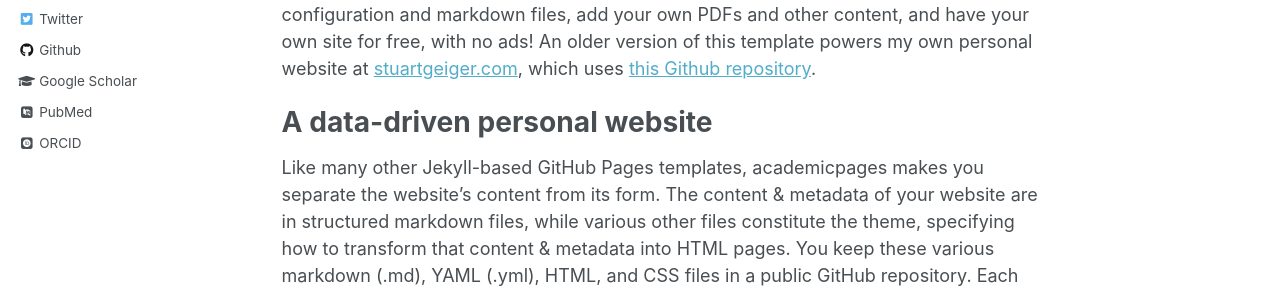
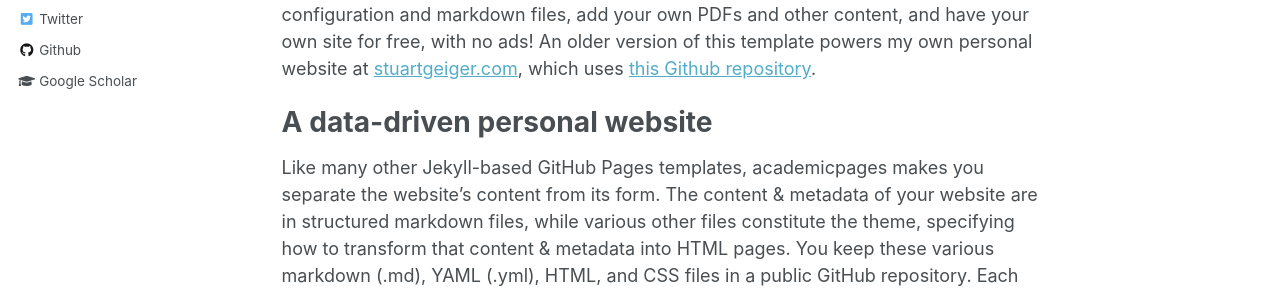
Before and after one commit to AbdulrazzakTamim/abdulrazzaktamim.github.io, a Jekyll site: the page built from _pages/about.md, in a window 1280 px wide. Shown: the part 376-669 px from the top of the page. Built offline with Jekyll 4.4.1, drawn with Linux system fonts in a browser that asks for light colours; some web fonts are replaced.

Commit message:
Update _config.yml

```diff
--- a/_config.yml
+++ b/_config.yml
@@ -85,8 +85,7 @@
   bio              : "Your biography for the left-hand sidebar"
   location         : "Location"
   employer         :
-  pubmed           : "https://www.ncbi.nlm.nih.gov/pubmed/?term=john+snow"
-  googlescholar    : "http://yourfullgooglescholarurl.com"
+  googlescholar    : "https://scholar.google.com/citations?user=5ClPY7gAAAAJ&hl=en"
   email            :
   researchgate     :  # example: "https://www.researchgate.net/profile/yourprofile"
   uri              :
@@ -96,20 +95,19 @@
   flickr           :
   facebook         :
   foursquare       :
-  github           : "academicpages"
+  github           : "abdulrazzaktamim"
   google_plus      :
   keybase          :
   instagram        :
   impactstory      : #"https://profiles.impactstory.org/u/xxxx-xxxx-xxxx-xxxx"
   lastfm           :
   linkedin         :
-  orcid            : "http://orcid.org/yourorcidurl"
   pinterest        :
   soundcloud       :
   stackoverflow    : # http://stackoverflow.com/users/123456/username
   steam            :
   tumblr           :
-  twitter          : "replacethistwitterhandle"
+  twitter          : "AbdRTamim"
   vine             :
   weibo            :
   xing             :
```
